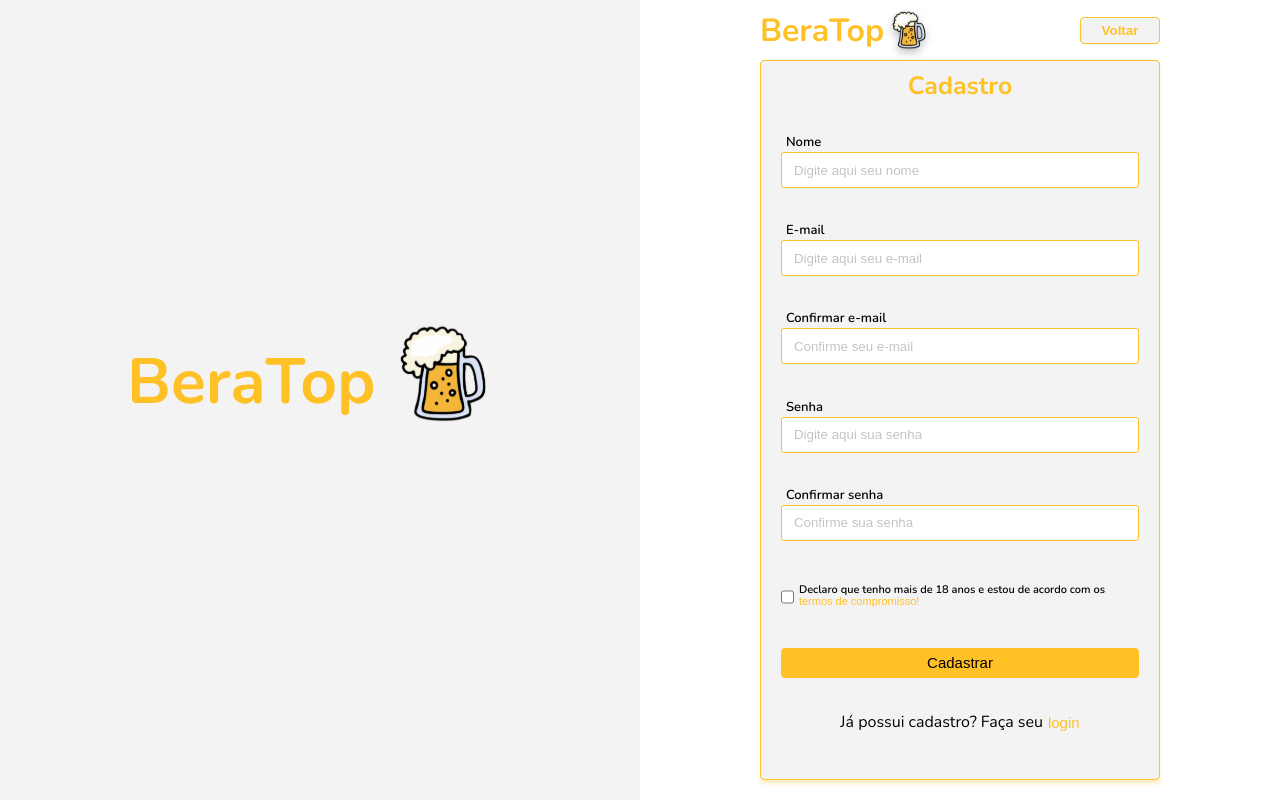
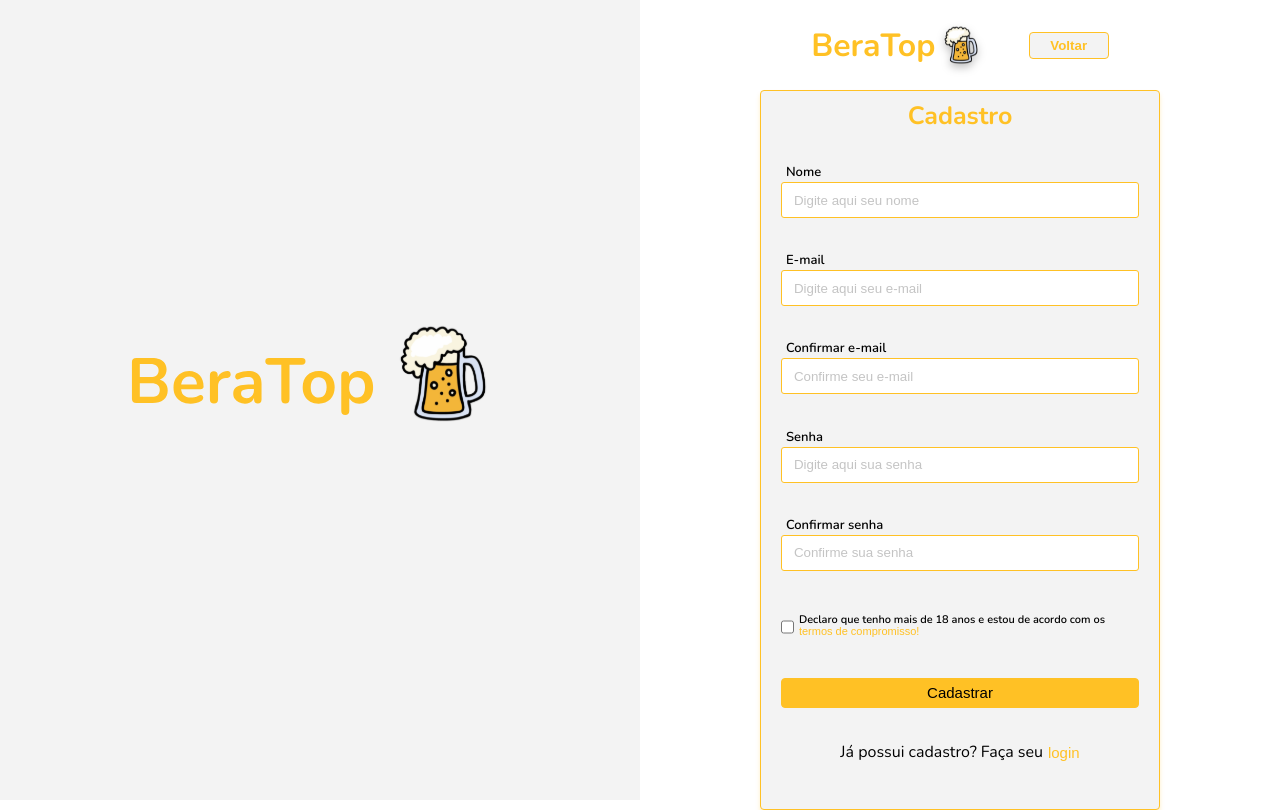
Before and after one commit to letlm/capstone-bera-top, a React (Create React App) app: page /signup in a window 1280 px wide. Built offline with nearby package versions, Linux system fonts and the light colour scheme; the HTML template or start-up script is replaced by a standard one.

Commit message:
fix: o header na página signup não estava puxando o componente e sim um header criado do styles.js

```diff
--- a/src/components/Header/styles.js
+++ b/src/components/Header/styles.js
@@ -13,13 +13,10 @@ const HeaderStyled = styled.div`
     padding: 20px 20%;
   }
 
-  div {
-    cursor: pointer;
-  }
-
   .logo {
     display: flex;
     align-items: center;
+    cursor: pointer;
 
     h1 {
       color: var(--yellow-1);
--- a/src/pages/SignUp/index.jsx
+++ b/src/pages/SignUp/index.jsx
@@ -1,5 +1,5 @@
 import Logo from "../../assets/Logo.svg";
-import { Header, Form, Container, Content, Background } from "./styles.js";
+import { Form, Container, Content, Background } from "./styles.js";
 
 import { beraTopApi } from "../../services";
 import * as yup from "yup";
@@ -14,6 +14,7 @@ import { useAuth } from "../../providers/AuthProvider";
 
 import { useState } from "react";
 import TermsModal from "../../components/TermsModal";
+import Header from "../../components/Header";
 
 function SignUp() {
   const { authenticated } = useAuth();
@@ -99,14 +100,7 @@ function SignUp() {
     <Container>
       <Background />
       <Content>
-        <Header>
-          <div className="logo">
-            <h1>BeraTop</h1>
-            <img src={Logo} alt="logo"></img>
-          </div>
-
-          <button onClick={() => handleNavigation("/")}>Voltar</button>
-        </Header>
+        <Header />
         <Form>
           <div>
             <h1>Cadastro</h1>
```
